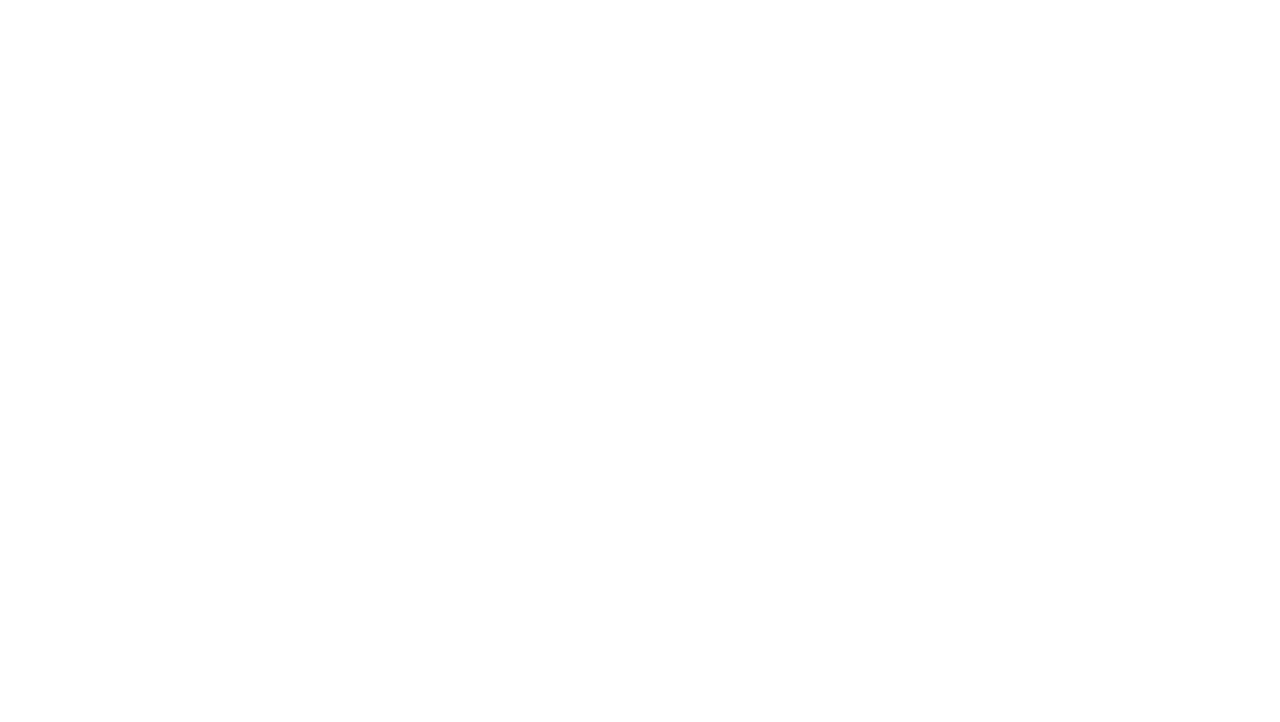
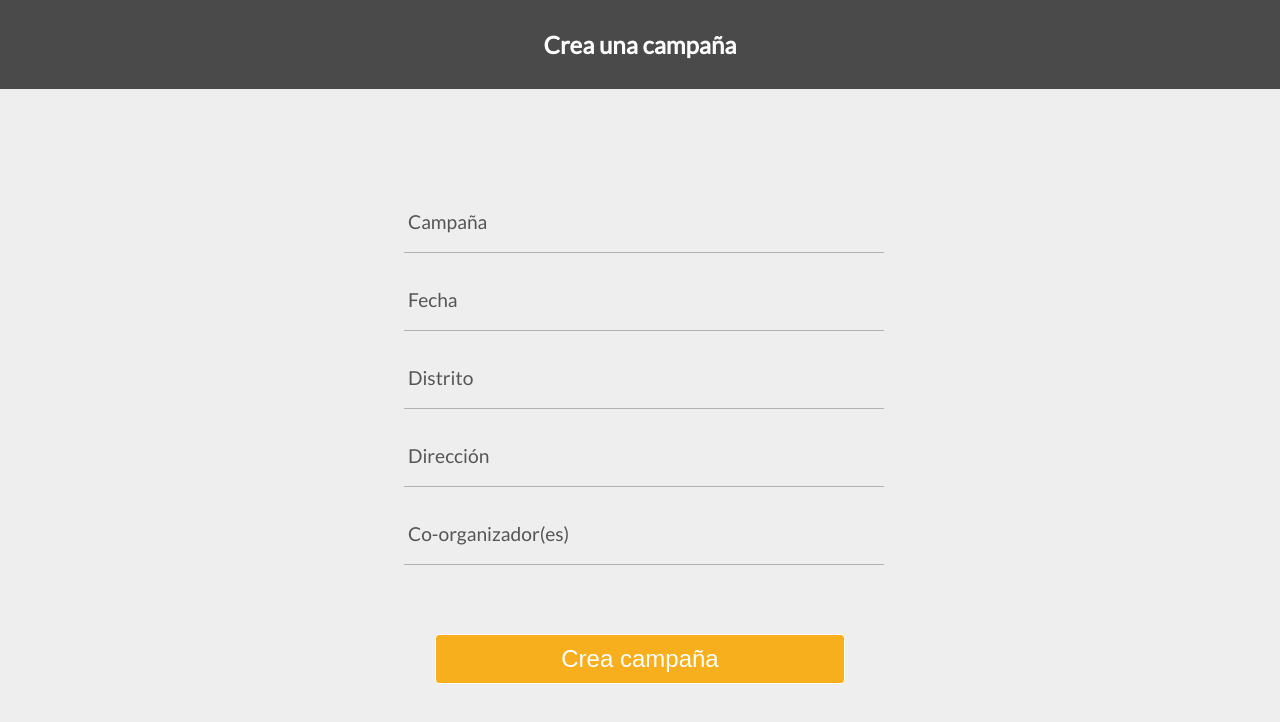
Before and after one commit to frontend-3/desarrollo-ux, a plain HTML site: page create-campaign.html in a window 1280 px wide. Drawn offline with Linux system fonts and the light colour scheme.

Commit message:
adding missing files

```diff
--- a/create-campaign.html
+++ b/create-campaign.html
@@ -0,0 +1,50 @@
+<!DOCTYPE html>
+<html>
+  <head>
+    <meta charset="utf-8">
+    <title>Bienvenido</title>
+    <link href="https://fonts.googleapis.com/css?family=Lato" rel="stylesheet">
+    <link rel="stylesheet" href="css/site.css">
+    <script src="js/main.js"></script>
+  </head>
+  <body class="create-campaign-container">
+    <div class="main-nav">
+      <h2>Crea una campaña</h2>
+    </div>
+    <div class="create-campaign">
+      <form class="create-campaign__form"action="create-campaign.html" method="post">
+        <div class="row-form">
+          <input class="input" type="text" id="campaign" required>
+          <label class="label" for="campaign">
+            <span class="label__content">Campaña</span>
+          </label>
+        </div>
+        <div class="row-form">
+          <input class="input" type="password" id="date" required>
+          <label class="label" for="date" for="date">
+            <span class="label__content">Fecha</span>
+          </label>
+        </div>
+        <div class="row-form">
+          <input class="input" type="password" id="district" required>
+          <label class="label" for="district" for="district">
+            <span class="label__content">Distrito</span>
+          </label>
+        </div>
+        <div class="row-form">
+          <input class="input" type="password" id="address" required>
+          <label class="label" for="address" for="address">
+            <span class="label__content">Dirección</span>
+          </label>
+        </div>
+        <div class="row-form">
+          <input class="input" type="password" id="patners" required>
+          <label class="label" for="patners" for="patners">
+            <span class="label__content">Co-organizador(es)</span>
+          </label>
+        </div>
+        <input type="submit" class="button" value="Crea campaña">
+      </form>
+    </div>
+  </body>
+</html>
--- a/css/site.css
+++ b/css/site.css
@@ -7,6 +7,18 @@ body {
   height: 100%;
   font-family: 'Lato', sans-serif;
   font-size: 16px;
+  margin: 0;
+}
+
+.main-nav {
+  background: #4a4a4a;
+  color: #fff;
+  padding-top: 10px;
+  padding-bottom: 10px;
+}
+
+.main-nav h2 {
+  text-align: center;
 }
 
 .button {
@@ -24,10 +36,10 @@ body {
   text-align: center;
   text-decoration: none;
   width: 100%;
+}
 
-  &:last-child {
-    margin-bottom: 0;
-  }
+.button:hover {
+  cursor: pointer;
 }
 
 .button--inverse {
@@ -35,7 +47,70 @@ body {
   color: #4a4a4a;
 }
 
-.welcome-container {
+.row-form {
+  color: #555;
+  margin-bottom: 10px;
+  position: relative;
+}
+
+.row-form:last-of-type {
+  margin-bottom: 70px;
+}
+
+.row-form .input {
+  background: #eee;
+  border: none;
+  color: #555;
+  font-size: 1.5rem;
+  margin-top: 20px;
+  padding-bottom: 10px;
+  padding-left: 0.25rem;
+  padding-top: 10px;
+  width: 100%;
+}
+
+.row-form .input:focus {
+  outline: none;
+}
+
+.row-form .label {
+  bottom: 0;
+  left: 0;
+  height: calc(100% - 10px);
+  font-size: 1.2rem;
+  padding: 0 0.25rem;
+  pointer-events: none;
+  position: absolute;
+  text-align: left;
+  width: 100%;
+}
+
+.row-form .label__content {
+  padding: 1rem 0;
+  position: relative;
+  display: block;
+  width: 100%;
+}
+
+.row-form .label:before,
+.row-form .label:after {
+  border-bottom: 1px solid #b2b2b2;
+  content: '';
+  height: 100%;
+  left: 0;
+  position: absolute;
+  top: 0;
+  width: 100%;
+}
+
+.row-form .input:focus + .label .label__content,
+.row-form--filled .label__content {
+  animation: anim-1 0.3s forwards;
+  font-size: 12px;
+}
+
+.welcome-container,
+.login-container {
   display: flex;
   align-items: center;
   justify-content: center;
@@ -52,3 +127,59 @@ body {
   margin-right: auto;
   margin-bottom: 30px;
 }
+
+.login-container {
+  background: #eee;
+}
+
+.login {
+  max-width: 412px;
+  text-align: center;
+  width: 100%;
+}
+
+.login .logo {
+  margin-bottom: 30px;
+}
+
+.login a {
+  color: #787878;
+  font-size: 1rem;
+}
+
+.create-campaign-container {
+  background: #eee;
+  display: flex;
+  flex-direction: column;
+}
+
+.create-campaign {
+  flex: 1;
+  display: flex;
+  flex-direction: column;
+  justify-content: center;
+}
+
+.create-campaign__form {
+  margin: 0 auto;
+  max-width: 472px;
+  width: 100%;
+}
+
+@keyframes anim-1 {
+	50% {
+		opacity: 0;
+		-webkit-transform: translate3d(1em, 0, 0);
+		transform: translate3d(1em, 0, 0);
+	}
+	51% {
+		opacity: 0;
+		-webkit-transform: translate3d(-1em, -40%, 0);
+		transform: translate3d(-1em, -40%, 0);
+	}
+	100% {
+		opacity: 1;
+		-webkit-transform: translate3d(0, -40%, 0);
+		transform: translate3d(0, -40%, 0);
+	}
+}
--- /dev/null
+++ b/js/main.js
@@ -0,0 +1,17 @@
+document.addEventListener('DOMContentLoaded', function(){
+  document.querySelectorAll('.input').forEach( function( inputEl ) {
+    inputEl.addEventListener( 'focus', onInputFocus );
+    inputEl.addEventListener( 'blur', onInputBlur );
+  });
+
+  function onInputFocus( ev ) {
+    ev.target.parentNode.classList.add('row-form--filled' );
+  }
+
+  function onInputBlur( ev ) {
+    if( ev.target.value.trim() === '' ) {
+      ev.target.parentNode.classList.remove('row-form--filled' );
+    }
+  }
+
+}, false);
```
Also changed, not shown: login.html (+31 -0 lines), imgs/logo-grey.png (added).
